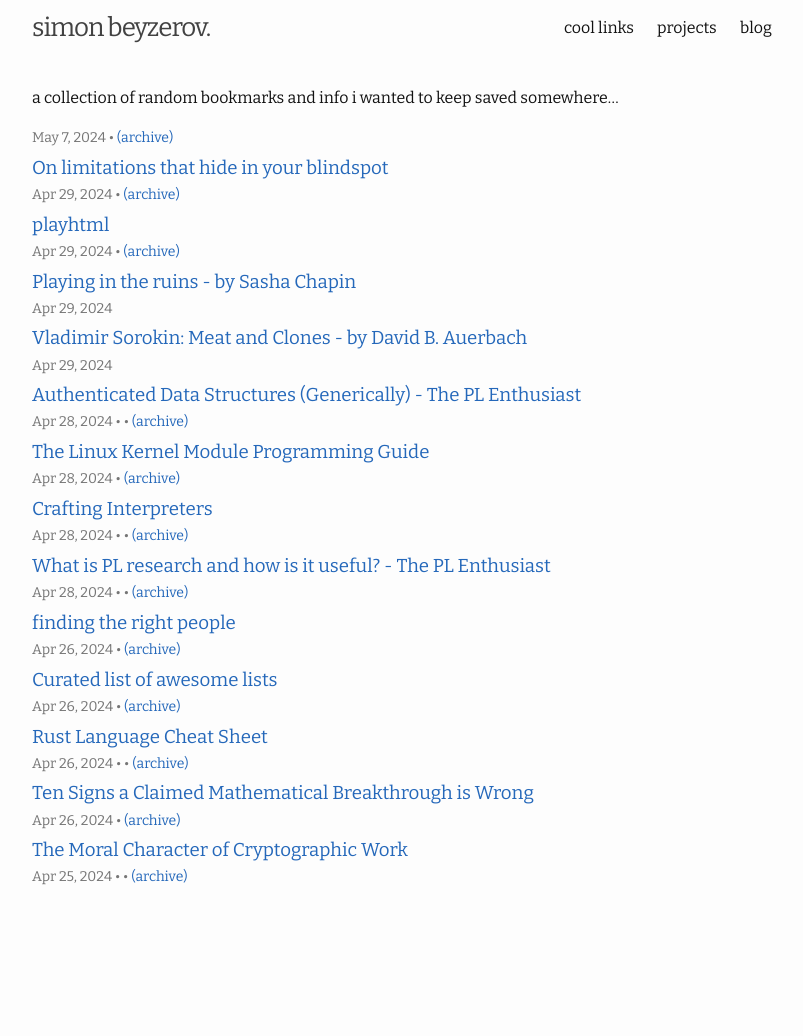
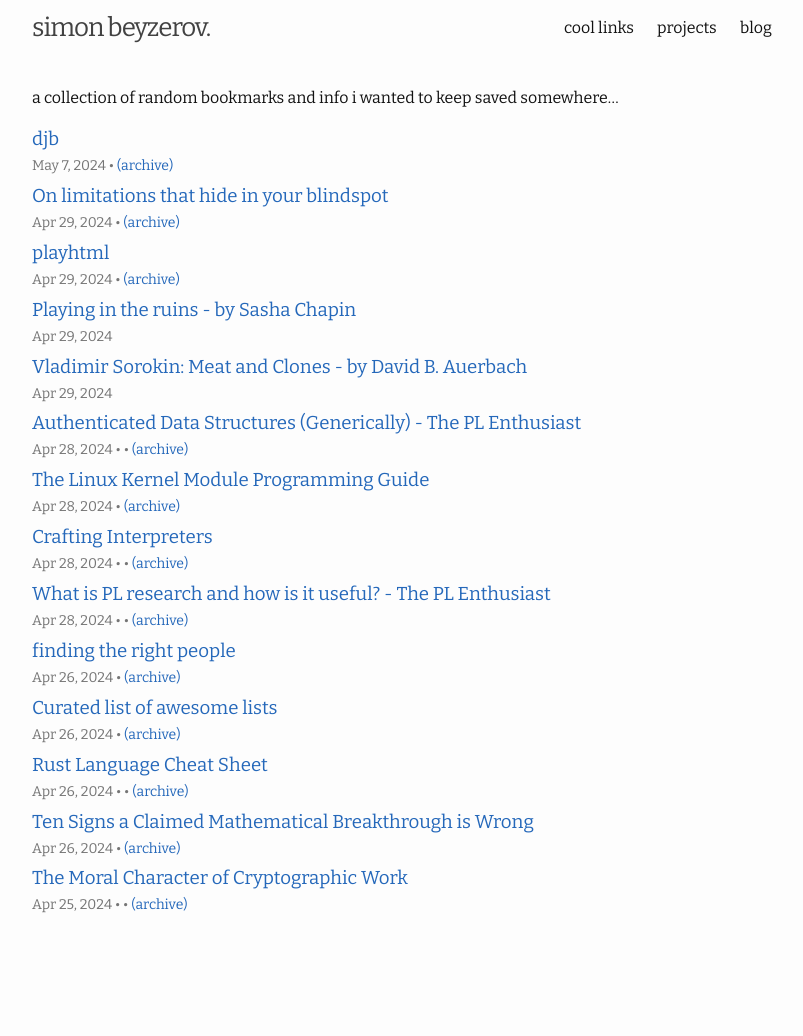
Before and after one commit to sim15/sim15.github.io, a Jekyll site: the page built from bookmarks.md, in a window 1280 px wide. Shown: the whole page, without its empty margins (238-1041 px from the left). Built offline with Jekyll 4.4.1, drawn with Linux system fonts in a browser that asks for light colours; before the commit the page ends 1008 px from its top, so only the background shows below that.

Commit message:
Update bookmarks.json

```diff
--- a/_data/bookmarks.json
+++ b/_data/bookmarks.json
@@ -171,7 +171,7 @@
     "altTitle": "On limitations that hide in your blindspot"
   },
   {
-    "title": "",
+    "title": "djb",
     "site": "",
     "author": "",
     "date": "2024-05-07",
```
